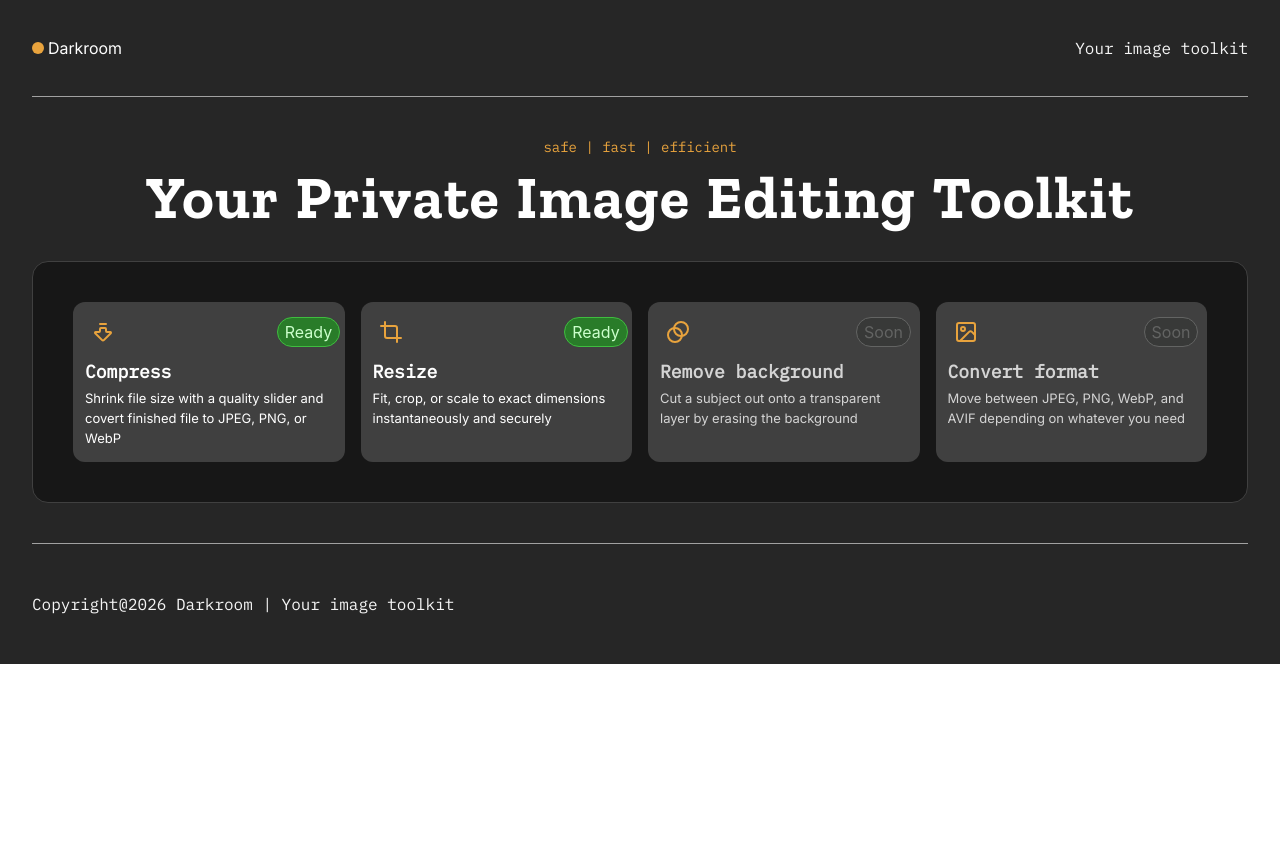
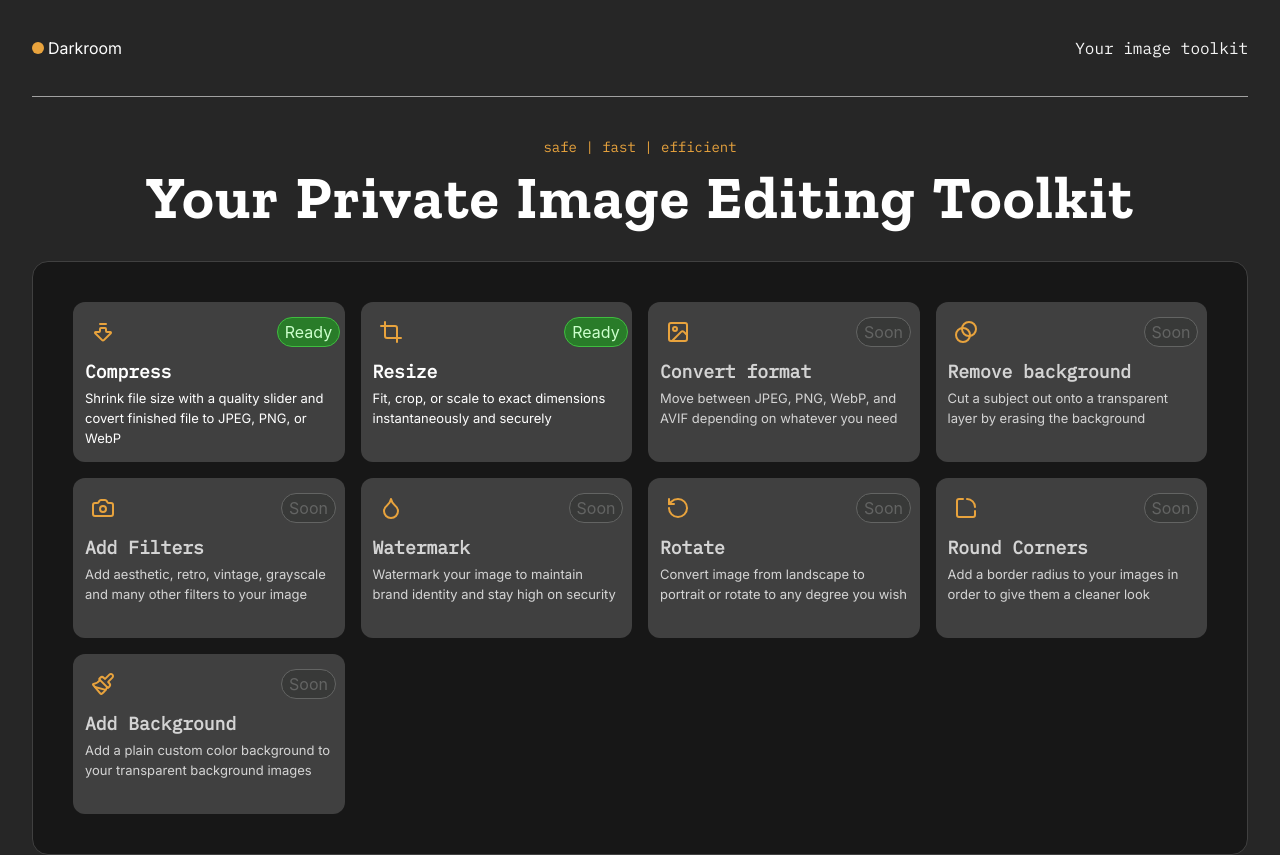
Before and after one commit to ibrahimhere47/Darkroom-v2, a React (Vite) app: page / in a window 1280 px wide. Shown: the top 855 px of the page. Before the commit the page ends 800 px from the top, so only its background shows below. Built offline with nearby package versions, Linux system fonts and the light colour scheme.

Commit message:
Added many upcoming tools

```diff
--- a/src/tools/toolsRegistry.js
+++ b/src/tools/toolsRegistry.js
@@ -1,5 +1,15 @@
 import { lazy } from "react";
-import { Crop, Blend, Image, ArrowBigDownDash } from 'lucide-react'
+import {
+    Crop,
+    Blend,
+    Image,
+    ArrowBigDownDash,
+    Camera,
+    Droplet,
+    RotateCcw,
+    SquareRoundCorner,
+    Paintbrush,
+} from 'lucide-react'
 
 export const tools = [
     {
@@ -17,6 +27,13 @@ export const tools = [
         component: lazy(() => import('./resize/ResizeTool.jsx'))
     },
     {
+        id: 'convert',
+        name: 'Convert format',
+        tagline: 'Move between JPEG, PNG, WebP, and AVIF depending on whatever you need',
+        icon: Image,
+        comingSoon: true,
+    },
+    {
         id: 'remove-background',
         name: 'Remove background',
         tagline: 'Cut a subject out onto a transparent layer by erasing the background',
@@ -24,12 +41,40 @@ export const tools = [
         comingSoon: true,
     },
     {
-        id: 'convert',
-        name: 'Convert format',
-        tagline: 'Move between JPEG, PNG, WebP, and AVIF depending on whatever you need',
-        icon: Image,
+        id: 'add-filter',
+        name: 'Add Filters',
+        tagline: 'Add aesthetic, retro, vintage, grayscale and many other filters to your image',
+        icon: Camera,
         comingSoon: true,
     },
+    {
+        id: 'watermark',
+        name: 'Watermark',
+        tagline: 'Watermark your image to maintain brand identity and stay high on security',
+        icon: Droplet,
+        comingSoon: true,
+    },
+    {
+        id: 'rotate',
+        name: 'Rotate',
+        tagline: 'Convert image from landscape to portrait or rotate to any degree you wish',
+        icon: RotateCcw,
+        comingSoon: true,
+    },
+    {
+        id: 'round-corners',
+        name: 'Round Corners',
+        tagline: 'Add a border radius to your images in order to give them a cleaner look',
+        icon: SquareRoundCorner,
+        comingSoon: true,
+    },
+    {
+        id: 'add-background',
+        name: 'Add Background',
+        tagline: 'Add a plain custom color background to your transparent background images',
+        icon: Paintbrush,
+        comingSoon: true,
+    }
 ]
 
 export function getTool(id) {
```
